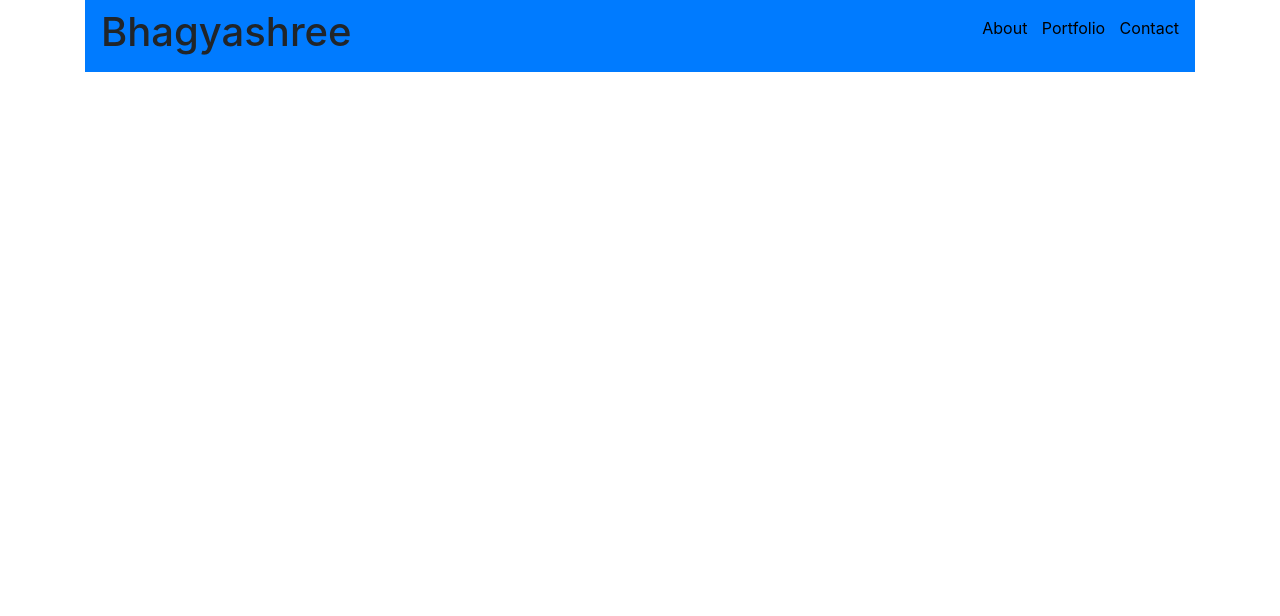
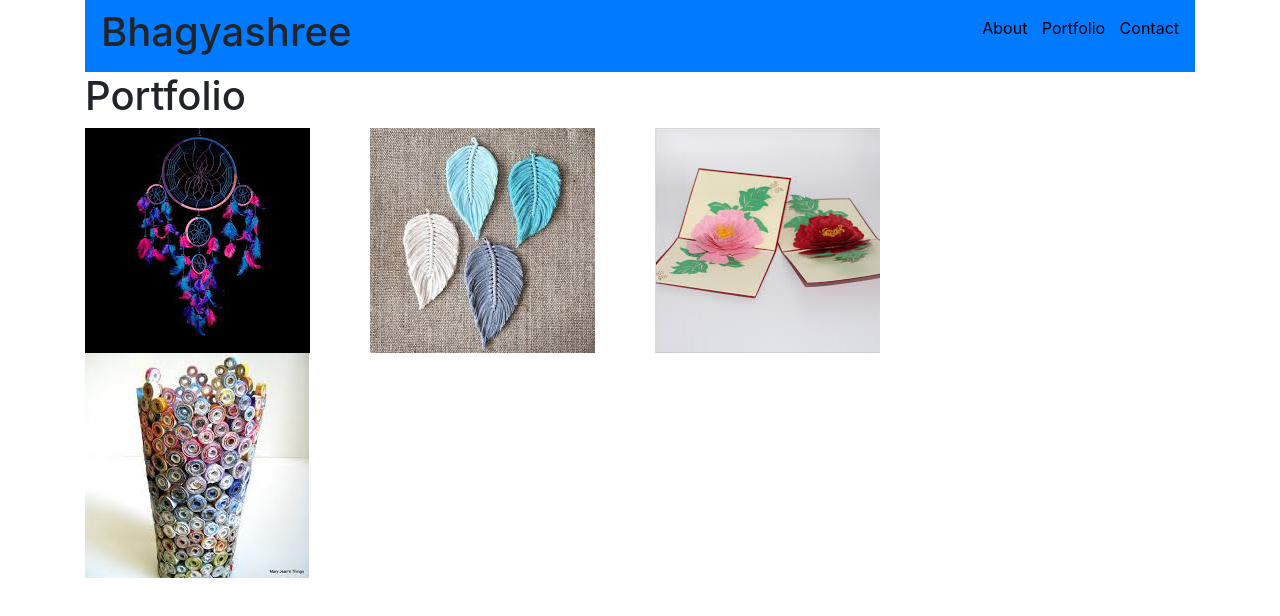
Before and after one commit to Bhagyashree9402/2nd_Assignment, a plain HTML site: page porfolio.html in a window 1280 px wide. Drawn offline with nearby package versions, Linux system fonts and the light colour scheme.

Commit message:
porfolio images are inserted using grid system

```diff
--- a/porfolio.html
+++ b/porfolio.html
@@ -14,6 +14,7 @@
 
 <body>
     <div class="container">
+
         <nav class="navbar bg-primary">
             <!-- h1 is a header element -->
             <h1>Bhagyashree</h1>
@@ -33,7 +34,28 @@
             </ul>
         </nav>
 
+        <h1 class="display">Portfolio</h1>
+        <div class="row">
+            <div class="col-md-3">
+                <img src="./assets/styles/img/download1.jpg" class="img-fluid">
+            </div>
+            <div class="col-md-3">
+                <img src="./assets/styles/img/download2.jpg" class="img-fluid">
+            </div>
+
+            <div class="col-md-3">
+                <img src="./assets/styles/img/download3.jpg" class="img-fluid">
+            </div>
+        </div>
+
+        <div class="row">
+            <div class="col-md-3">
+                <img src="./assets/styles/img/images.jpg" class="img-fluid">
+            </div>
+        </div>
     </div>
+    </div>
+
 
 
 
```
Also changed, not shown: index.html (+1 -1 lines), assets/styles/img/download1.jpg (added), assets/styles/img/download2.jpg (added), assets/styles/img/download3.jpg (added), assets/styles/img/images.jpg (added).
